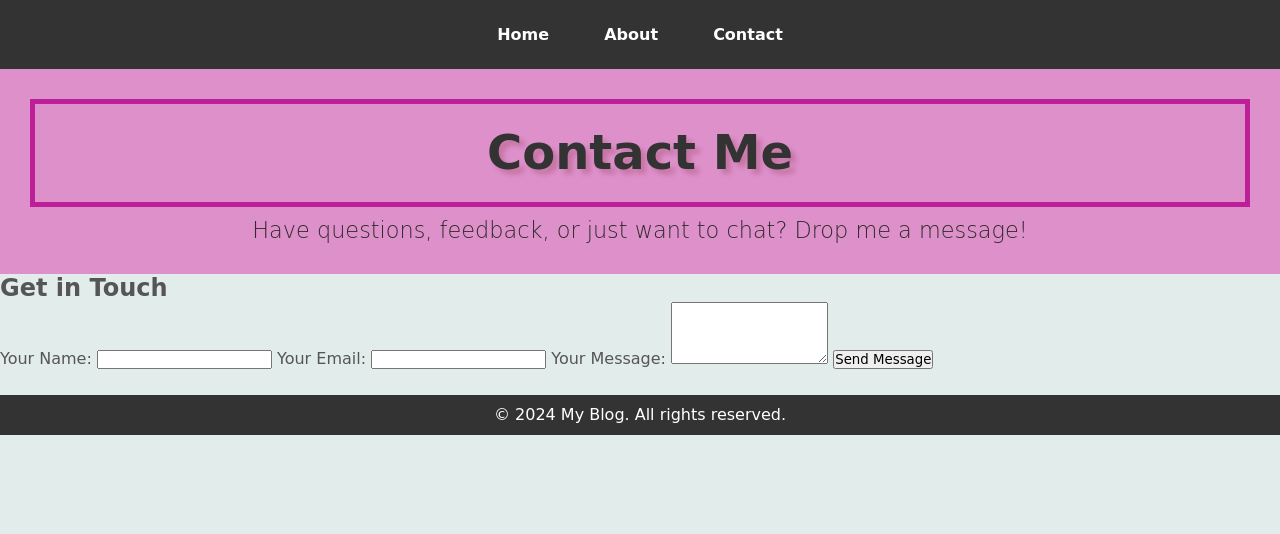
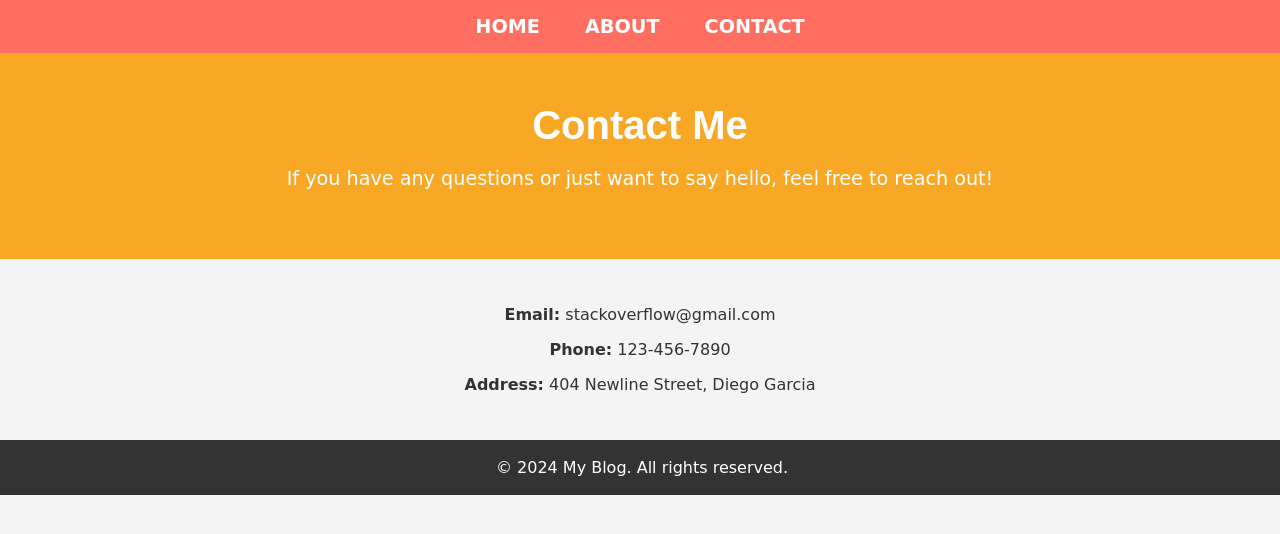
Before and after one commit to Sreelakshmi-Ganesan/Blog, a plain HTML site: page contact.html in a window 1280 px wide. Drawn offline with Linux system fonts and the light colour scheme.

Commit message:
Update contact.html

```diff
--- a/contact.html
+++ b/contact.html
@@ -1,43 +1,36 @@
 <!DOCTYPE html>
 <html lang="en">
-<head>
+<head >
     <meta charset="UTF-8"/>
     <meta name="viewport" content="width=device-width, initial-scale=1.0"/>
     <title>Contact - My Blog</title>
-    <link rel="stylesheet" href="styles.css"> <!-- Link to external CSS -->
-    <link href="https://fonts.googleapis.com/css2?family=Poppins:wght@700&display=swap" rel="stylesheet">
+    <link rel="stylesheet" href="new.css">
+    <!-- Include this in the <head> section of your HTML file -->
+        <link href="https://fonts.googleapis.com/css2?family=Poppins:wght@700&display=swap" rel="stylesheet">
+
+ <!-- Link to external CSS -->
 </head>
 <body>
 
     <!-- Navbar -->
     <nav>
         <a href="home.html">Home</a>
-        <a href="about.html">About</a>
 
+        <a href="about.html">about</a>
         <a href="contact.html">Contact</a>
     </nav>
 
     <!-- Header -->
-    <header>
+    <header class=contact-header>
         <h1>Contact Me</h1>
-        <p>Have questions, feedback, or just want to chat? Drop me a message!</p>
+        <p>If you have any questions or just want to say hello, feel free to reach out!</p>
     </header>
 
-    <!-- Contact Form -->
+    <!-- Contact Information -->
     <div class="container">
-        <h2>Get in Touch</h2>
-        <form action="#" method="post">
-            <label for="name">Your Name:</label>
-            <input type="text" id="name" name="name" required>
-
-            <label for="email">Your Email:</label>
-            <input type="email" id="email" name="email" required>
-
-            <label for="message">Your Message:</label>
-            <textarea id="message" name="message" rows="4" required></textarea>
-
-            <button type="submit">Send Message</button>
-        </form>
+        <p><strong>Email:</strong> stackoverflow@gmail.com</p>
+        <p><strong>Phone:</strong> 123-456-7890</p>
+        <p><strong>Address:</strong> 404 Newline Street, Diego Garcia </p>
     </div>
 
     <!-- Footer -->
```
